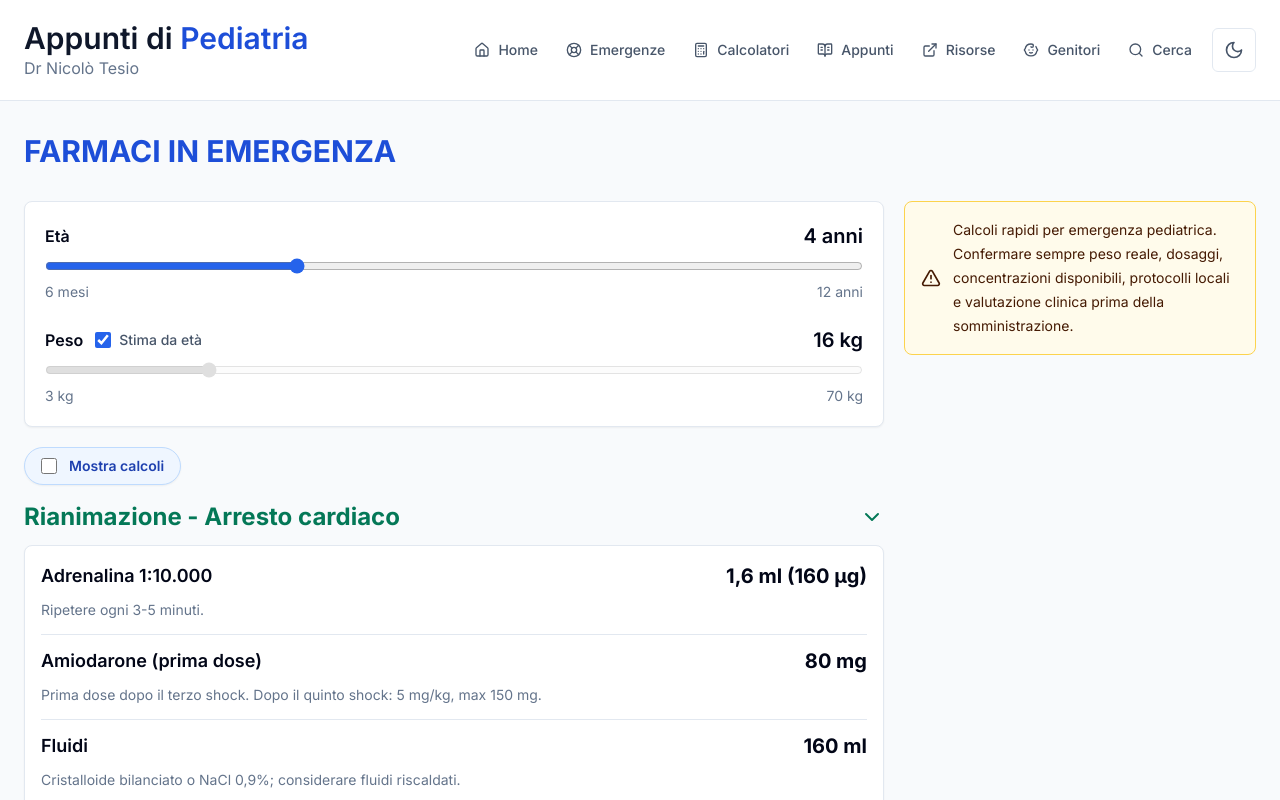
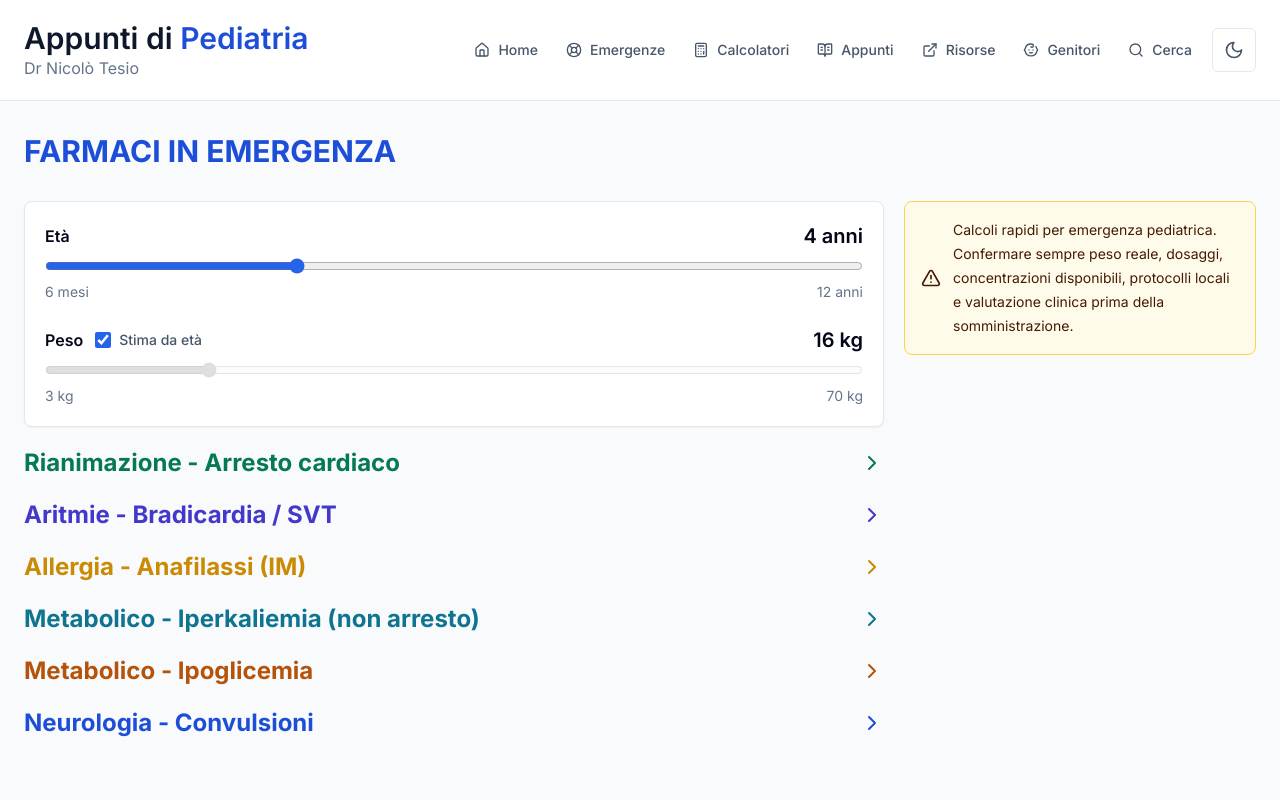
Before and after one commit to nicolotesio/app-pediatria, a Next.js app: page /emergenze/farmaci in a window 1280 px wide. Shown: the top 800 px of the page. Built offline with nearby package versions, Linux system fonts and the light colour scheme.

Commit message:
Move calculations toggle into each section

```diff
--- a/components/calculators/EmergencyDrugsCalculator.tsx
+++ b/components/calculators/EmergencyDrugsCalculator.tsx
@@ -22,7 +22,6 @@ export function EmergencyDrugsCalculator() {
     weightKg: estimatePediatricWeightKg(4),
     estimateWeightFromAge: true
   });
-  const [showCalculations, setShowCalculations] = useState(false);
 
   const result = useMemo(() => {
     try {
@@ -45,19 +44,9 @@ export function EmergencyDrugsCalculator() {
           <WarningBox>Selezionare età e peso validi per visualizzare i risultati.</WarningBox>
         ) : (
           <div className="grid gap-4">
-            <label className="flex w-fit cursor-pointer items-center gap-3 rounded-full border border-blue-200 bg-blue-50 px-4 py-2 text-sm font-semibold text-blue-800 shadow-sm transition hover:border-blue-300 hover:bg-blue-100 dark:border-blue-900 dark:bg-blue-950/50 dark:text-blue-100 dark:hover:bg-blue-950">
-              <input
-                type="checkbox"
-                checked={showCalculations}
-                onChange={(event) => setShowCalculations(event.target.checked)}
-                className="size-4 rounded border-slate-300 accent-blue-600"
-              />
-              Mostra calcoli
-            </label>
-
             <div className="grid gap-5">
               {result.sections.map((section) => (
-                <DrugSectionCard key={section.id} section={section} showCalculations={showCalculations} />
+                <DrugSectionCard key={section.id} section={section} />
               ))}
             </div>
           </div>
@@ -67,8 +56,9 @@ export function EmergencyDrugsCalculator() {
   );
 }
 
-function DrugSectionCard({ section, showCalculations }: { section: DrugSection; showCalculations: boolean }) {
-  const [isOpen, setIsOpen] = useState(true);
+function DrugSectionCard({ section }: { section: DrugSection }) {
+  const [isOpen, setIsOpen] = useState(false);
+  const [showCalculations, setShowCalculations] = useState(false);
 
   return (
     <section className="grid gap-3">
@@ -99,6 +89,15 @@ function DrugSectionCard({ section, showCalculations }: { section: DrugSection;
           </div>
         ) : null}
 
+        <button
+          type="button"
+          onClick={() => setShowCalculations((value) => !value)}
+          className="mt-3 inline-flex w-fit items-center gap-1 rounded-md px-0 py-1 text-xs font-semibold text-blue-700 transition hover:text-blue-900 dark:text-blue-300 dark:hover:text-blue-100"
+        >
+          {showCalculations ? "Nascondi calcoli" : "Mostra calcoli"}
+          <ChevronDown className={`size-4 transition ${showCalculations ? "rotate-180" : ""}`} />
+        </button>
+
         {showCalculations ? (
           <div className="mt-3 rounded-md bg-blue-50 px-3 py-2 text-sm leading-6 text-blue-950 dark:bg-blue-950/40 dark:text-blue-100">
             {section.calculations.map((calculation) => (
```
